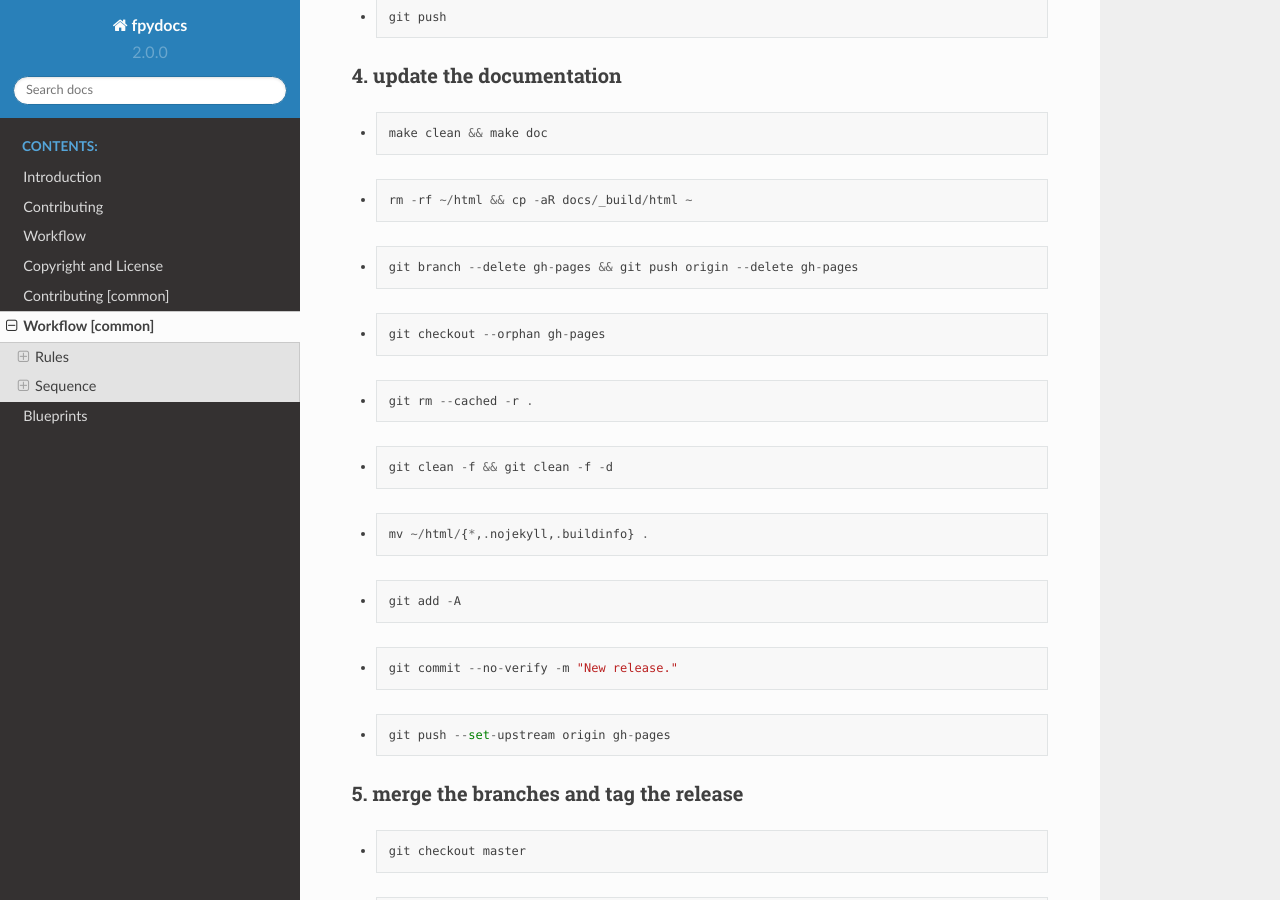
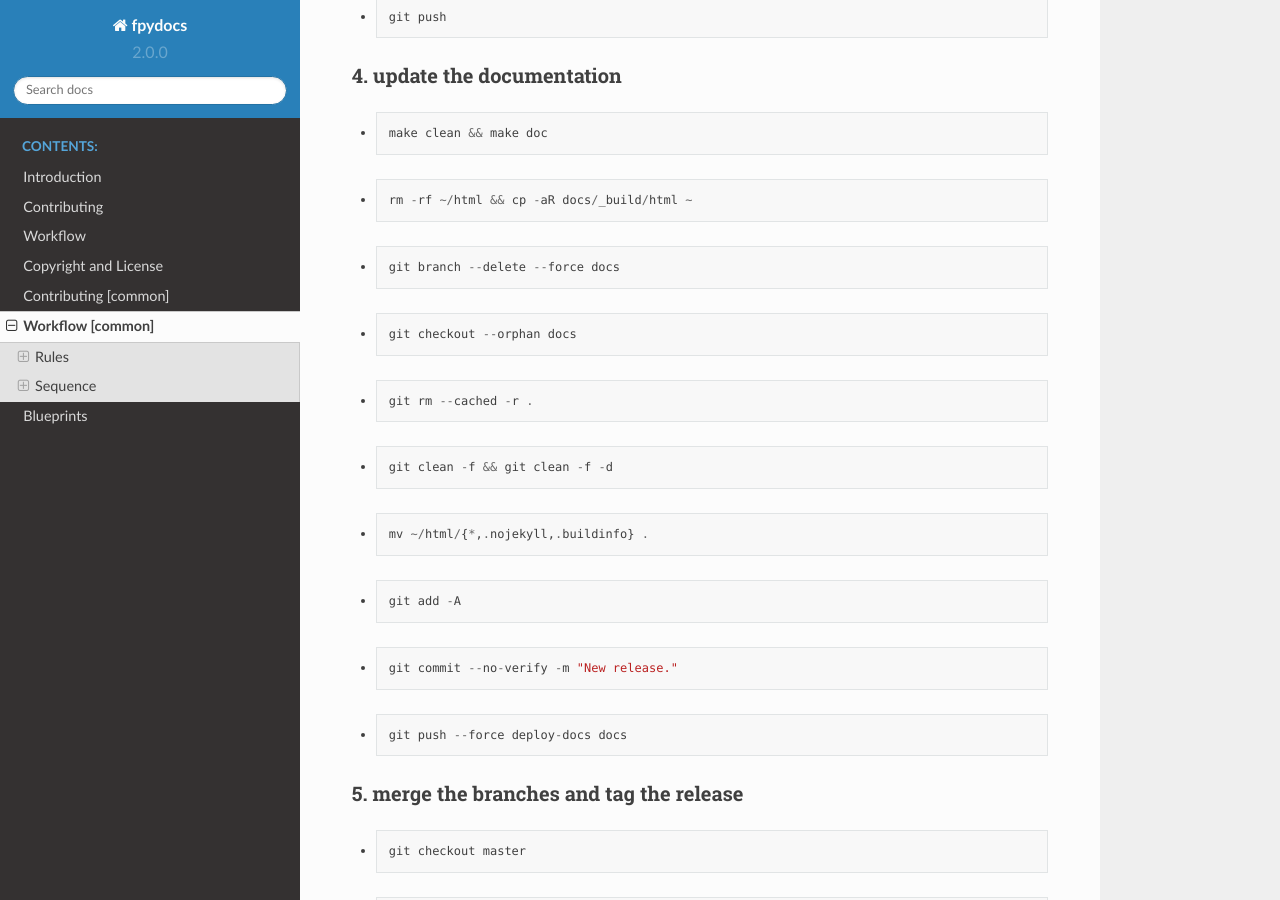
Before and after one commit to frnmst/fpydocs, a Sphinx documentation site: the page built from docs/workflow_common.rst, in a window 1280 px wide and 900 px high, scrolled down 3072 px. Built offline with Sphinx 7.4.7 and the Read the Docs theme 2.0.0, drawn with Linux system fonts in a browser that asks for light colours.

Commit message:
Removed use of github pages in favour of a self-hosted solution.

```diff
--- a/docs/workflow_common.rst
+++ b/docs/workflow_common.rst
@@ -235,13 +235,13 @@ Follow these instructions in sequential order.
 
   ::
 
-      git branch --delete gh-pages && git push origin --delete gh-pages
+      git branch --delete --force docs
 
 -
 
   ::
 
-      git checkout --orphan gh-pages
+      git checkout --orphan docs
 
 -
 
@@ -277,7 +277,7 @@ Follow these instructions in sequential order.
 
   ::
 
-      git push --set-upstream origin gh-pages
+      git push --force deploy-docs docs
 
 
 5. merge the branches and tag the release
```
